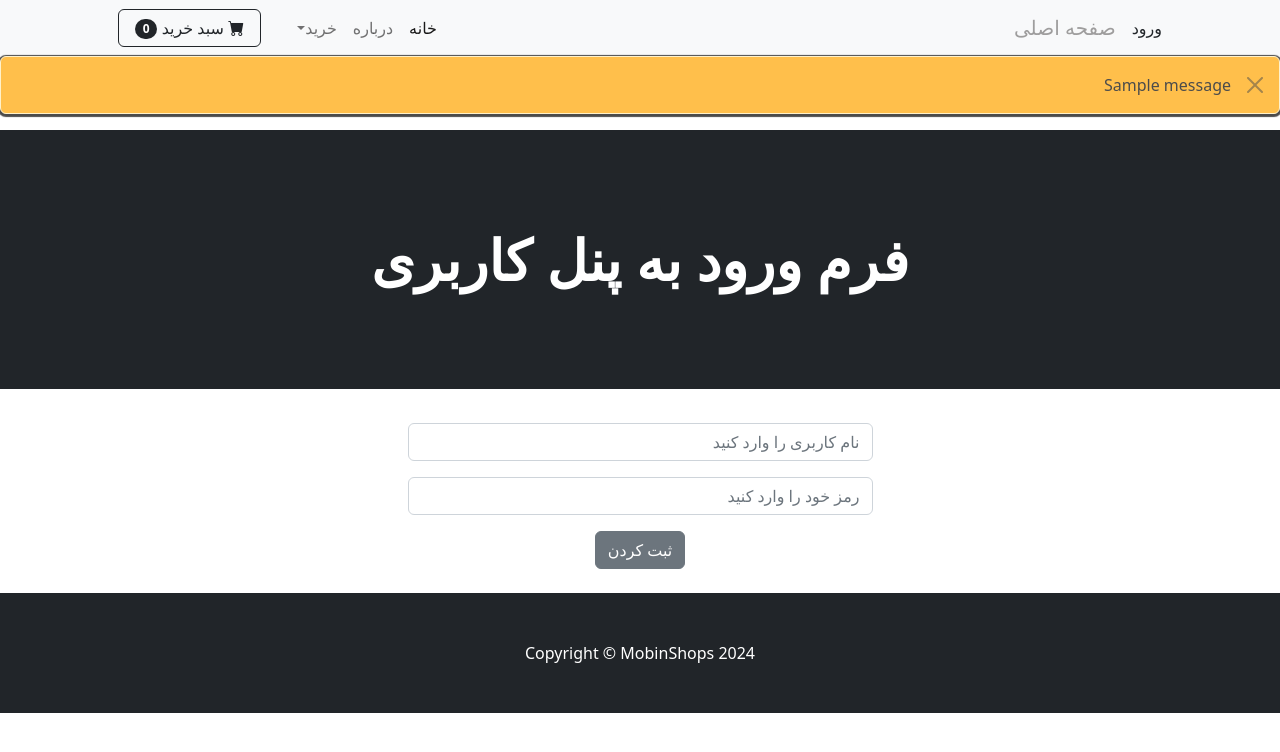
After one commit to Mobinnnn81/OnlineShop, a Django app: template shops/template/loginout.html in a window 1280 px wide. The commit adds this page. Shown: the top 752 px of the page. Run offline with Django 3.2, Linux system fonts and the light colour scheme; the template is opened without the code that fills it, so the values that code supplies are empty; tables that the repository leaves empty hold one stand-in row (values such as "Sample post"); one stand-in notice (Sample message) is shown; some libraries are stand-ins or nearby versions.

Commit message:
continue organizing and managing project pages

```diff
--- a/shops/template/base.html
+++ b/shops/template/base.html
@@ -20,6 +20,14 @@
 <body dir="rtl">
     {% include 'navbar.html' %}
 
+    {% if messages %}
+        {% for message in messages %}
+            <div style="background-color: orange;color: black;box-shadow: 0 1px 1px 2px; opacity: 0.7;" class="alert alert-warning alert-dismissible fade show" role="alert">
+                {{ message }}
+                <button type="button" class="btn-close" data-bs-dismiss="alert" aria-label="Close"></button>
+             </div>
+        {% endfor %}
+    {% endif %}
 
     {% block content  %}
 
--- a/shops/template/index.html
+++ b/shops/template/index.html
@@ -6,7 +6,7 @@
     <header class="bg-dark py-5">
         <div class="container px-4 px-lg-5 my-5">
             <div class="text-center text-white">
-                <h1 class="display-4 fw-bolder">لذت خرید</h1>
+                <h1 class="display-4 fw-bolder">Online Shop</h1>
                 <p class="lead fw-normal text-white-50 mb-0">-> هر آن چیزی که نیاز دارید<-</p>
             </div>
         </div>
--- /dev/null
+++ b/shops/template/loginout.html
@@ -0,0 +1,30 @@
+{% extends 'base.html' %}
+{% block content %}
+  <header class="bg-dark py-5">
+    <div class="container px-4 px-lg-5 my-5">
+      <div class="text-center text-white">
+        <h1 class="display-4 fw-bolder">فرم ورود به پنل کاربری</h1>
+      </div>
+    </div>
+  </header>
+  <br />
+  <div class="container">
+    <div class="row">
+      <center>
+        <div style="margin-top: 10px;" class="col-5">
+          <form method="post" action="{% url 'login' %}">
+            {% csrf_token %}
+            <div class="mb-3">
+              <input type="text" class="form-control" name="username" placeholder="نام کاربری را وارد کنید" />
+            </div>
+            <div class="mb-3">
+              <input type="password" class="form-control" name="password" placeholder="رمز خود را وارد کنید" />
+            </div>
+            <button type="submit" class="btn btn-secondary">ثبت کردن</button>
+          </form>
+        </div>
+      </center>
+    </div>
+  </div>
+  <br />
+{% endblock %}
--- a/shops/template/navbar.html
+++ b/shops/template/navbar.html
@@ -1,15 +1,26 @@
 <!-- Navigation -->
 <nav class="navbar navbar-expand-lg navbar-light bg-light">
   <div class="container px-4 px-lg-5">
-    <a class="navbar-brand" href="#!">آنلاین شاپ</a>
+    <style>
+      a.navbar-brand {
+        color: rgb(158, 157, 157);
+        transition: color 0.4s ease;
+      }
+    </style>
+    {% if user.is_authenticated %}
+      <a style="margin-right: 5px;" class="nav-link" href="{% url 'logout' %}">خروج</a>
+    {% else %}
+      <a class="nav-link" href="{% url 'login' %}">ورود</a>
+    {% endif %}
+    <a class="navbar-brand" href="{% url 'Home' %}">صفحه اصلی</a>
     <button class="navbar-toggler" type="button" data-bs-toggle="collapse" data-bs-target="#navbarSupportedContent" aria-controls="navbarSupportedContent" aria-expanded="false" aria-label="Toggle navigation"><span class="navbar-toggler-icon"></span></button>
     <div class="collapse navbar-collapse" id="navbarSupportedContent">
       <ul class="navbar-nav me-auto mb-2 mb-lg-0 ms-lg-4">
         <li class="nav-item">
-          <a class="nav-link active" aria-current="page" href="#!">خانه</a>
+          <a class="nav-link active" aria-current="page" href="{% url 'Home' %}">خانه</a>
         </li>
         <li class="nav-item">
-          <a class="nav-link" href="#!">درباره</a>
+          <a class="nav-link" href="{% url 'About' %}">درباره</a>
         </li>
         <li class="nav-item dropdown">
           <a class="nav-link dropdown-toggle" id="navbarDropdown" href="#" role="button" data-bs-toggle="dropdown" aria-expanded="false">خرید</a>
```
Also changed, not shown: shops/template/about.html (added, +25 -0 lines), shops/urls.py (+7 -1 lines), shops/views.py (+31 -2 lines).
